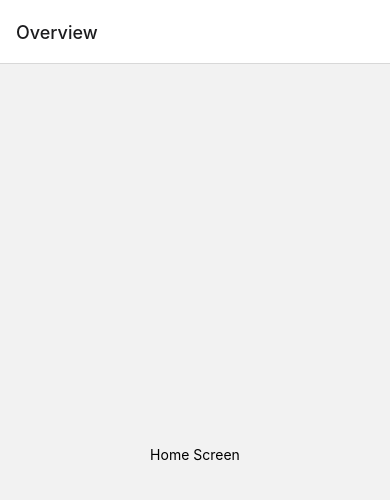
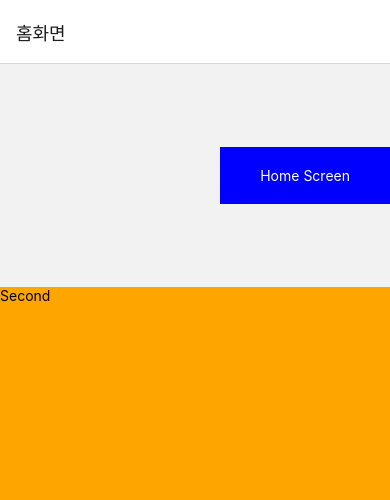
Before and after one commit to bangms/FoodDeliveryApp, a React Native app: screen / in a window 390 px wide. Shown: the top 500 px of the page. Built offline with nearby package versions, Linux system fonts and the light colour scheme.

Commit message:
flex와 요소 배치

```diff
--- a/App.tsx
+++ b/App.tsx
@@ -4,7 +4,7 @@ import {
   createNativeStackNavigator,
   NativeStackScreenProps,
 } from '@react-navigation/native-stack';
-import {Text, TouchableHighlight, View} from 'react-native';
+import {Pressable, Text, TouchableHighlight, View} from 'react-native';
 import {useCallback} from 'react';
 
 type RootStackParamList = {
@@ -20,11 +20,17 @@ function HomeScreen({navigation}: HomeScreenProps) {
   }, [navigation]);
 
   return (
-          <View style={{flex: 1, alignItems: 'center', justifyContent: 'center'}}>
-            <TouchableHighlight onPress={onClick}>
-              <Text>Home Screen</Text>
-            </TouchableHighlight>
+    <>
+      <View style={{flex: 2, alignItems: 'flex-end', justifyContent: 'center'}}>
+        <Pressable onPress={onClick} style={{paddingVertical: 20, paddingHorizontal: 40, backgroundColor: 'blue'}}>
+          <Text style={{color: 'white'}}>Home Screen</Text>
+        </Pressable>
       </View>
+      <View style={{flex:5, backgroundColor: 'orange'}}>
+        <Text>Second</Text>
+
+      </View>
+    </>
   );
 }
 
@@ -50,11 +56,9 @@ function App() {
               <Stack.Screen
                       name="Home"
                       component={HomeScreen}
-                      options={{title: 'Overview'}}
+                      options={{title: '홈화면'}}
               />
-              <Stack.Screen name="Details">
-                {props => <DetailsScreen {...props} />}
-              </Stack.Screen>
+              <Stack.Screen name="Details" component={DetailsScreen} />
             </Stack.Navigator>
           </NavigationContainer>
   );
```
Lines whose indentation alone changed are shown as unchanged.
